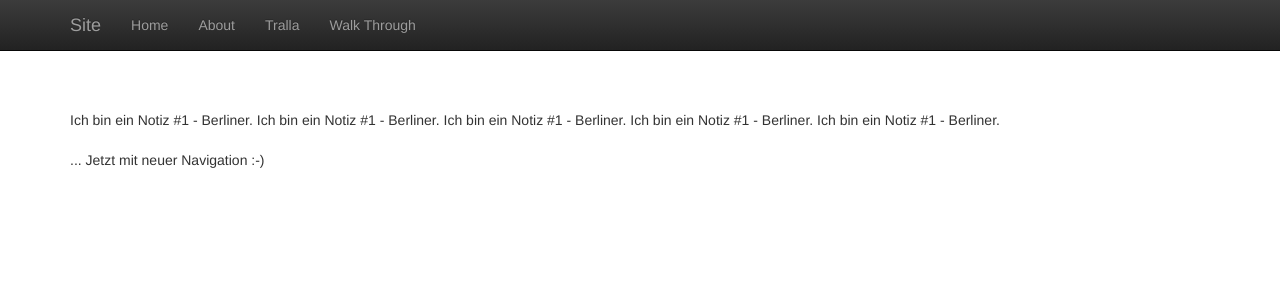
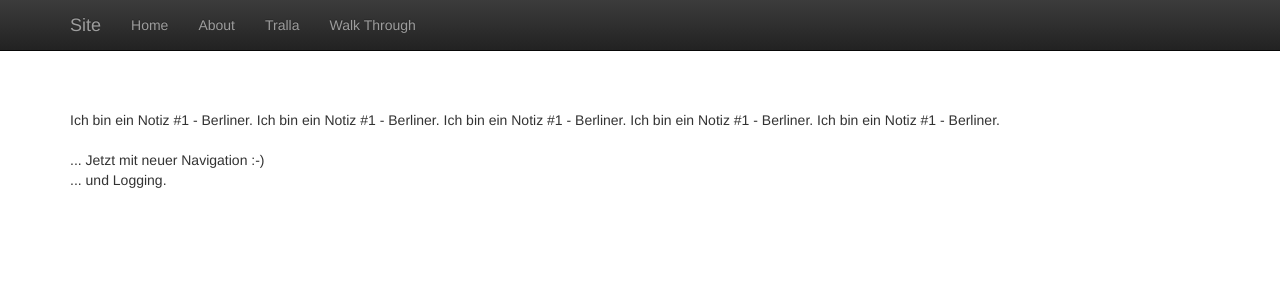
Before and after one commit to oschettler/everid-site1, a Jekyll site: the page built from about.html, in a window 1280 px wide. Shown: the top 300 px of the page. Built offline with Jekyll 4.4.1, drawn with Linux system fonts in a browser that asks for light colours; nearby versions of some CDN libraries.

Commit message:
save about.html

```diff
--- a/about.html
+++ b/about.html
@@ -6,5 +6,6 @@ tags: multiple keywords
 <div><span>Ich bin ein Notiz #1 - Berliner. </span><span>Ich bin ein Notiz #1 - Berliner. </span><span>Ich bin ein Notiz #1 - Berliner. </span><span>Ich bin ein Notiz #1 - Berliner. </span><span>Ich bin ein Notiz #1 - Berliner. </span></div>
 <div><span><br clear="none"/></span></div>
 <div><span>... Jetzt mit neuer Navigation :-)</span></div>
+<div><span>... und Logging.</span></div>
 <div><span><br clear="none"/></span></div>
 <div><br clear="none"/></div>
```
